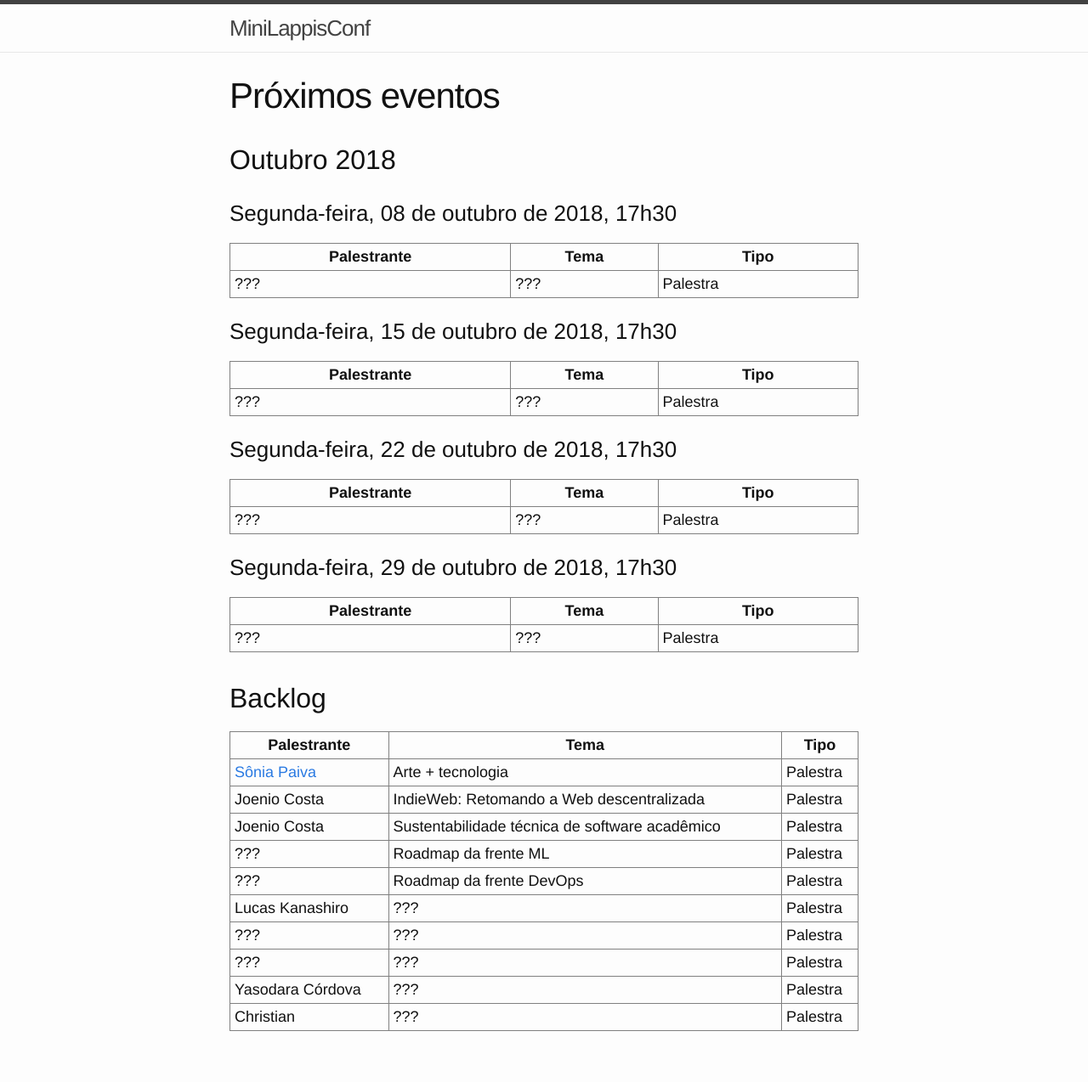
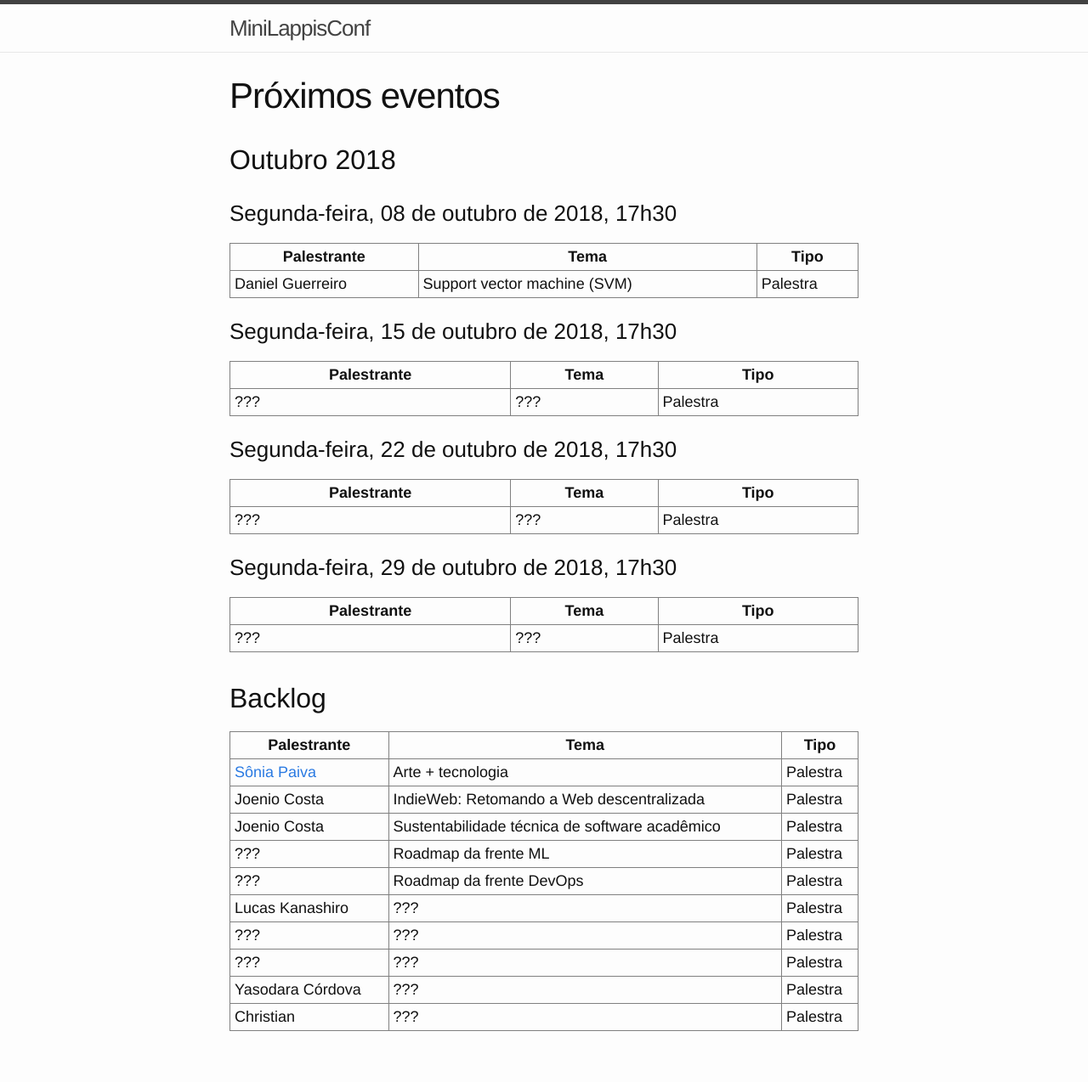
Before and after one commit to lappis-unb/MiniLappisConf, a Jekyll site: the page built from agenda.md, in a window 1280 px wide. Shown: the whole page at 85% size. Built offline with Jekyll 4.4.1, drawn with Linux system fonts in a browser that asks for light colours.

Commit message:
Update agenda.md

```diff
--- a/agenda.md
+++ b/agenda.md
@@ -8,7 +8,7 @@ title: Próximos eventos
 
 | Palestrante     | Tema                                            | Tipo     |
 | --------------- | ----------------------------------------------- | -------- |
-| ???             | ???                                             | Palestra |
+| Daniel Guerreiro| Support vector machine (SVM)                    | Palestra |
 
 ### Segunda-feira, 15 de outubro de 2018, 17h30
 
```
